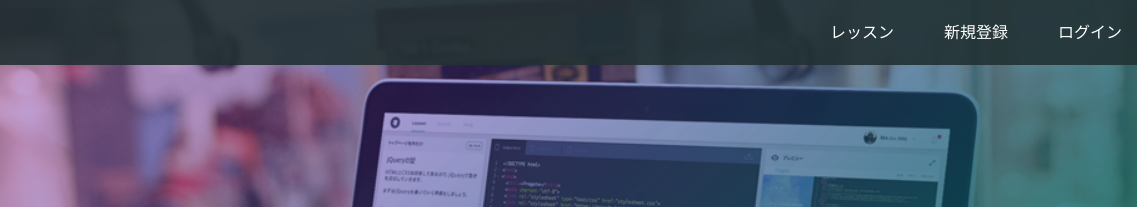
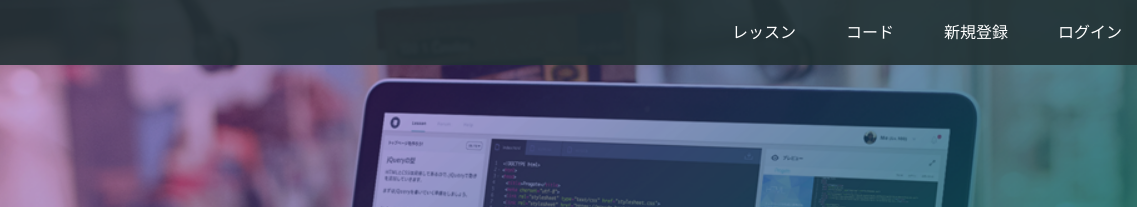
Before and after one commit to 5E-Me/5E-Me, a plain HTML site: page index.html in a window 1280 px wide. Shown: the top 207 px of the page, 143-1280 px from the left. Drawn offline with Linux system fonts and the light colour scheme.

Commit message:
Update index.html

```diff
--- a/index.html
+++ b/index.html
@@ -16,6 +16,7 @@
       <span class="fa fa-bars menu-icon"></span>
       <div class="header-right">
         <a href="#">レッスン</a>
+        <a href="#">コード</a>
         <a href="#">新規登録</a>
         <a href="#" class="login">ログイン</a>
       </div>
```
